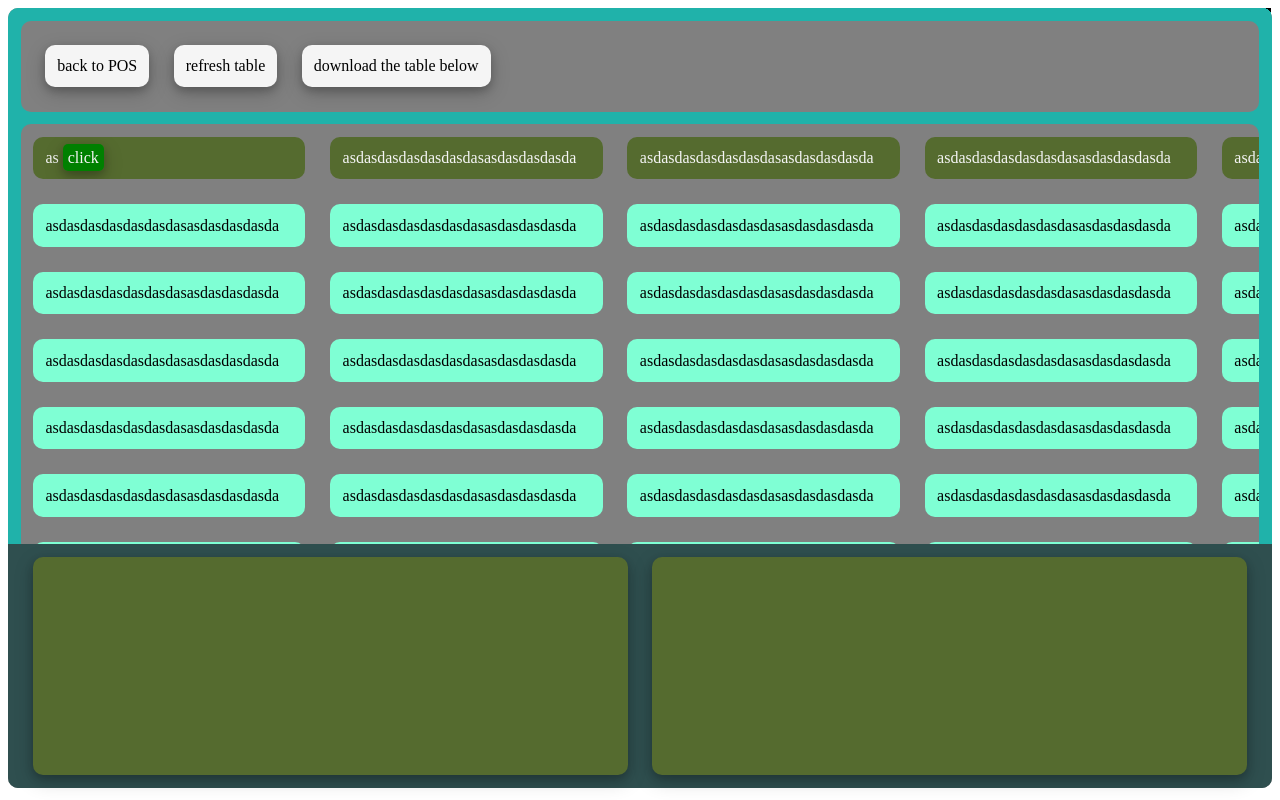
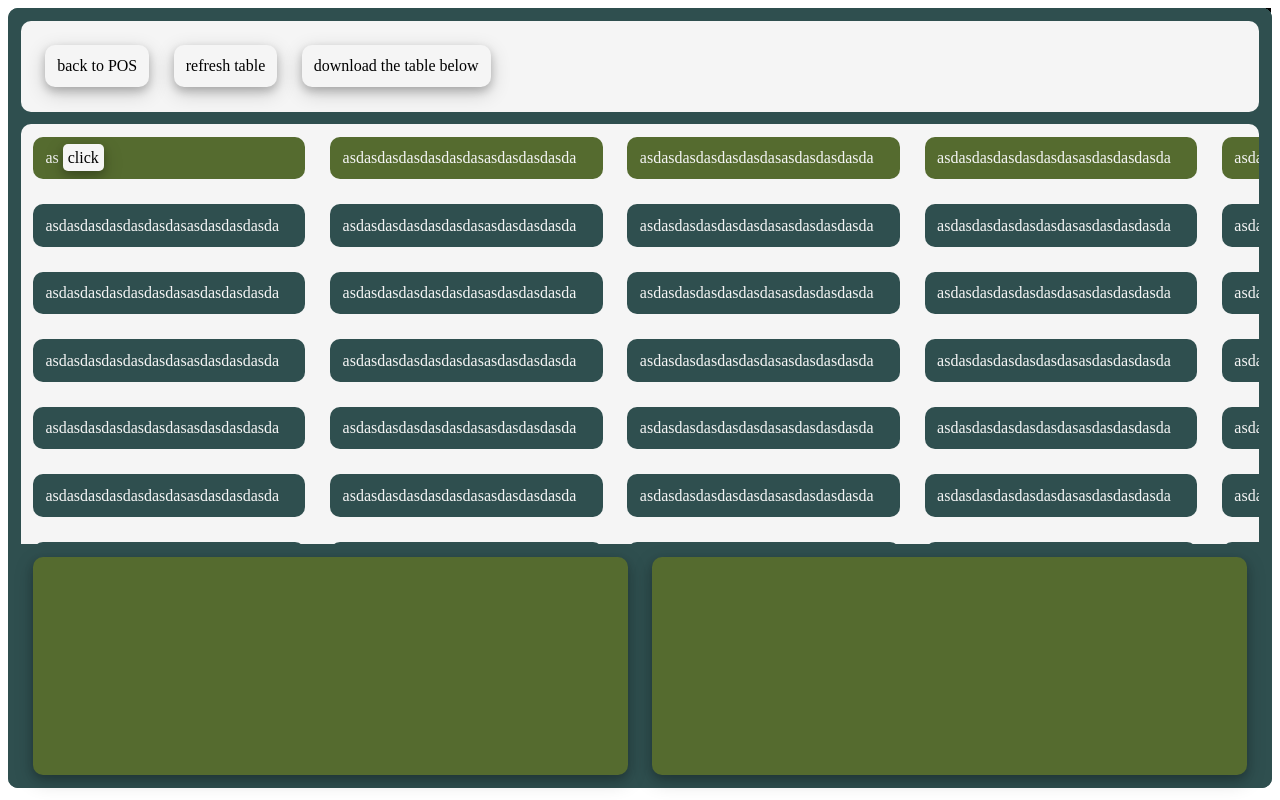
Before and after one commit to josephadisaputro/POS, a website: page views/checkout.html in a window 1280 px wide. Drawn offline with Linux system fonts and the light colour scheme.

Commit message:
update color theme
update color theme

```diff
--- a/views/checkout.html
+++ b/views/checkout.html
@@ -16,7 +16,7 @@
             height: 97.5vh;
             border-radius: 10px;
             border: none;
-            background-color: grey;
+            background-color: darkslategray;
         }
         .topPanel{
             width: 98%;
@@ -24,7 +24,7 @@
             padding: 1%;
             border-radius: 10px 10px 0 0;
             border: none;
-            background-color: lightseagreen;
+            background-color: darkslategray;
             overflow-y: scroll;
         }
         .bottomPanel{
@@ -57,7 +57,7 @@
             flex-wrap: nowrap;
             overflow-x: scroll;
             margin: 0;
-            background-color: grey;
+            background-color: whitesmoke;
             border-radius: 10px;
             border: none;
         }
@@ -67,7 +67,7 @@
             flex-direction: row;
             flex-wrap: wrap;
             margin: 0;
-            background-color: grey;
+            background-color: whitesmoke;
             border-radius: 10px;
             border: none;
             padding: 1%;
@@ -92,7 +92,8 @@
             margin: 1%;
             border-radius: 10px;
             border: none;
-            background-color: aquamarine;
+            background-color: darkslategray;
+            color: whitesmoke;
             width: 20%;
             min-width: 20%;
             max-width: 20%;
@@ -107,6 +108,7 @@
             border-radius: 10px;
             border: none;
             background-color: whitesmoke;
+            color: black;
             width: fit-content !important;
             min-width: fit-content !important;
             max-width: fit-content !important;
@@ -116,8 +118,8 @@
 
         .generalButton{
             width: fit-content;
-            background-color: green;
-            color: whitesmoke;
+            background-color: whitesmoke;
+            color: black;
             border-radius: 5px;
             border: none;
             box-shadow: 0 4px 8px 0 rgba(0, 0, 0, 0.2), 0 6px 20px 0 rgba(0, 0, 0, 0.19);
```
